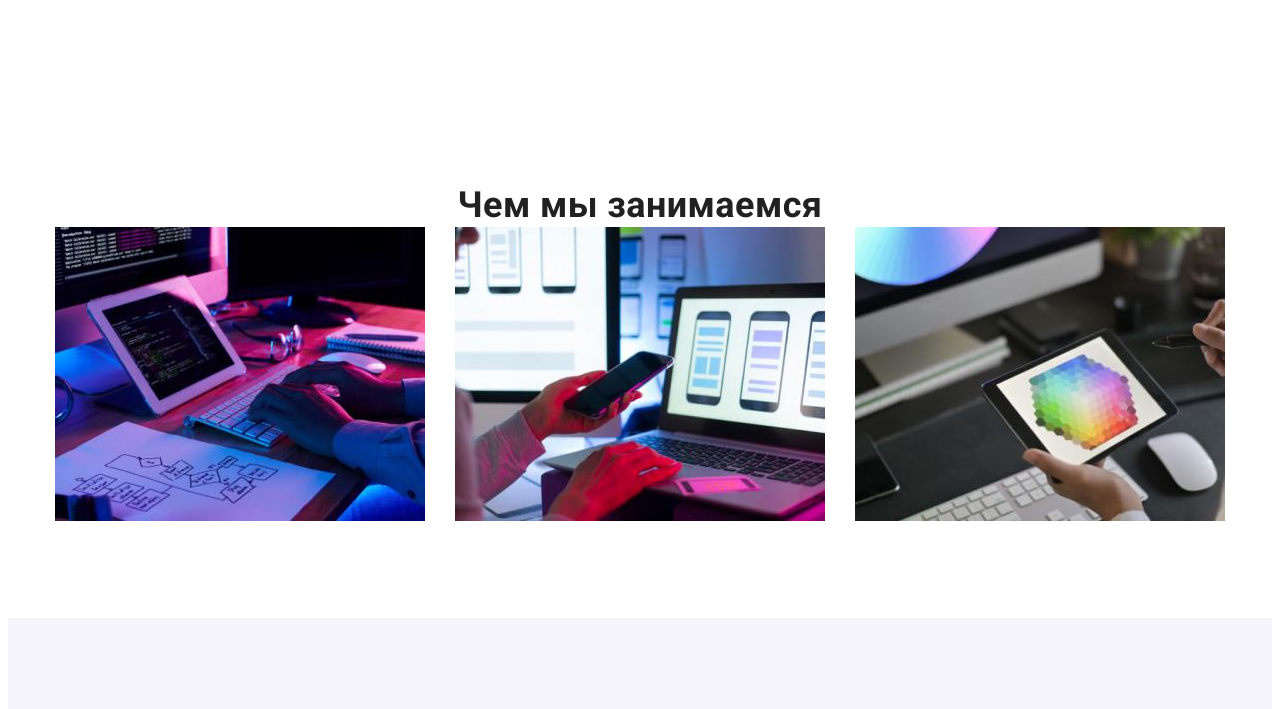
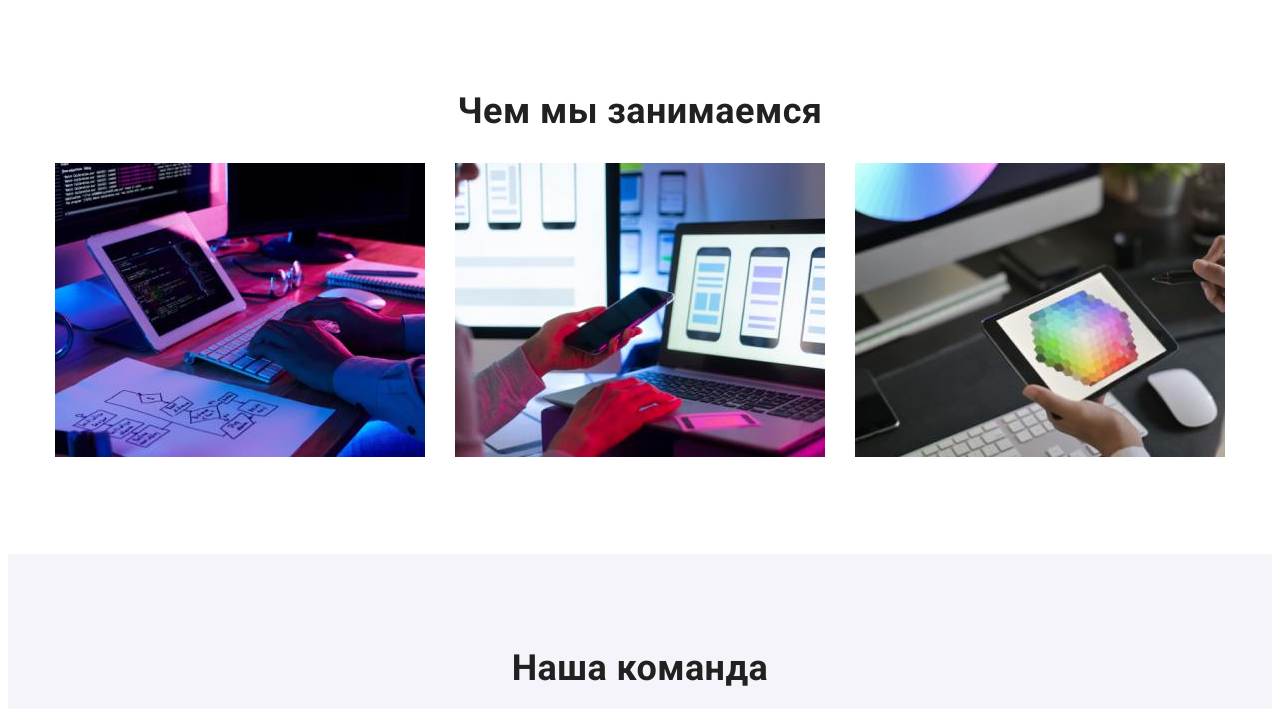
Before and after one commit to DenysBorysiuk/goit-markup-hw-02, a plain HTML site: page index.html in a window 1280 px wide. Shown: the part 1068-1777 px from the top of the page. Drawn offline with Linux system fonts and the light colour scheme.

Commit message:
Update styles.css

```diff
--- a/css/styles.css
+++ b/css/styles.css
@@ -32,7 +32,7 @@ body {
 
 .container {
 	margin: 0 auto;
-	max-width: 1170px;
+	width: 1170px;
 	/* Размер контейнера не зависимо от отступов */
 	box-sizing: border-box;
 }
@@ -83,7 +83,7 @@ body {
 	line-height: 1.16;
 	text-align: center;
 	margin-top: 0;
-	margin-bottom: 0;
+	margin-bottom: 50;
 }
 
 .logo {
@@ -216,7 +216,9 @@ body {
 }
 
 /* doing */
-
+.doing {
+	padding-top: 0px;
+}
 .doing-list,
 .team-list {
 	display: flex;
```
